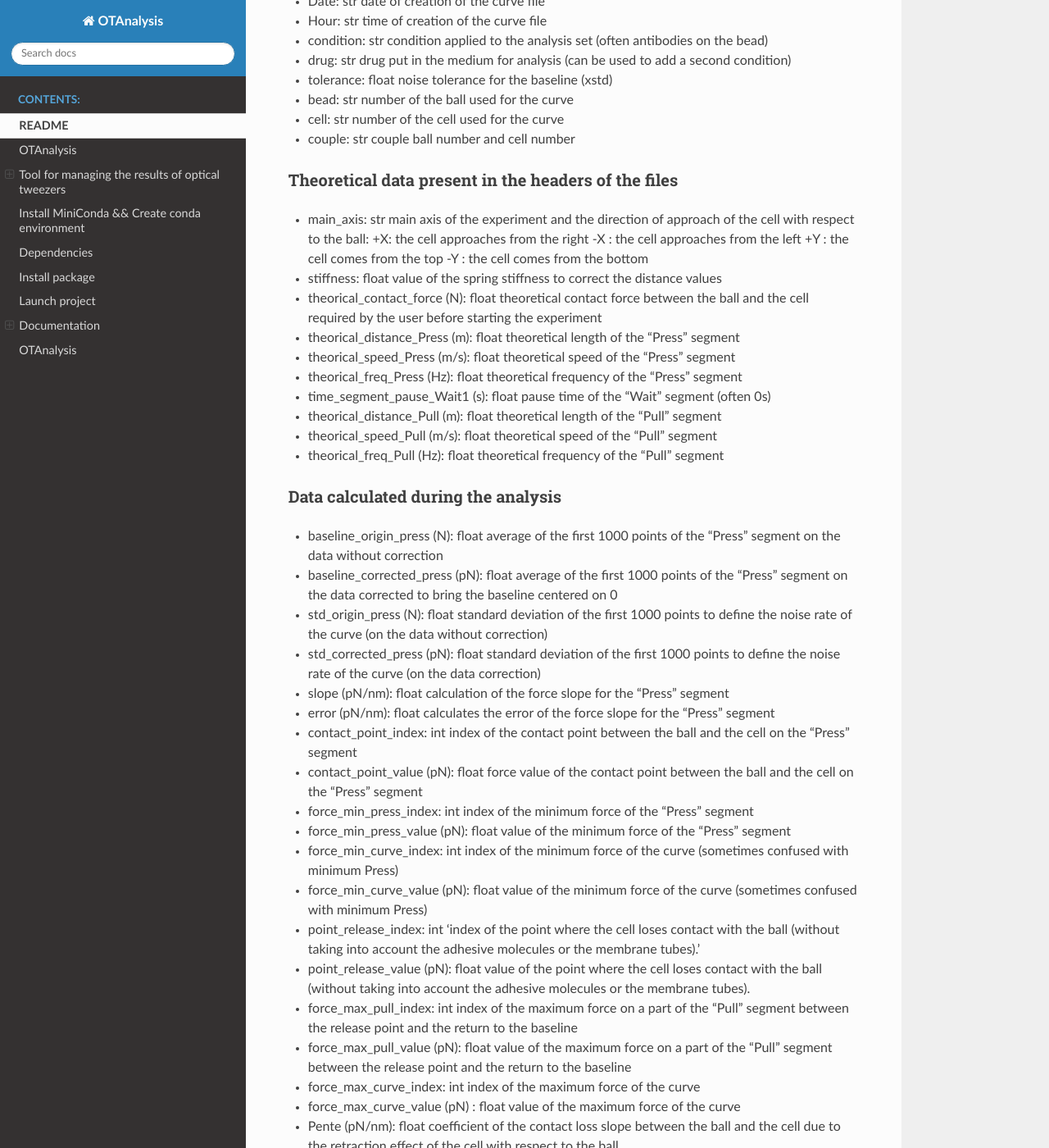
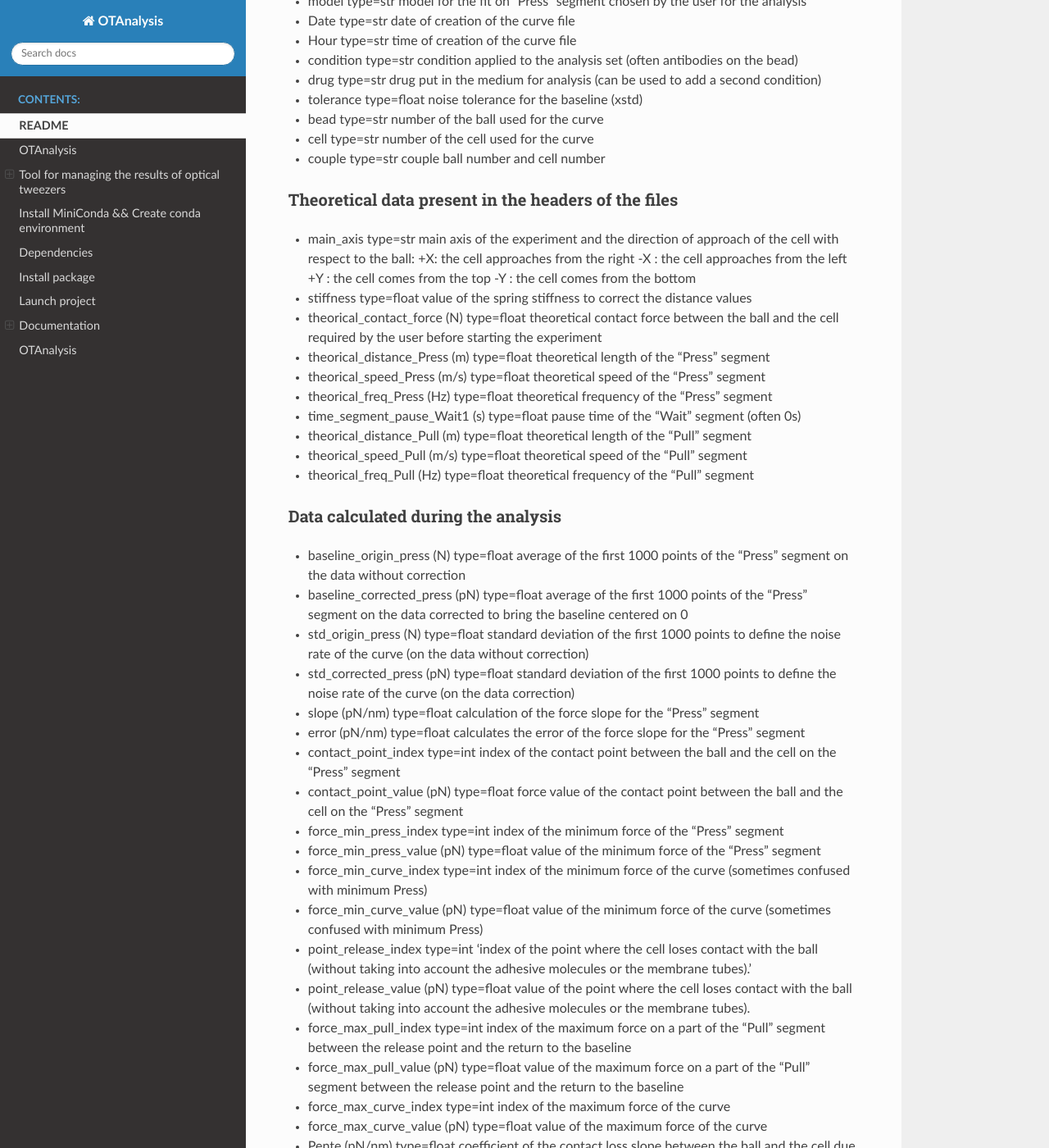
Before and after one commit to TigiGln/OTAnalysis, a Sphinx documentation site: the page built from docs/readme_link.rst, in a window 1280 px wide and 1400 px high, scrolled down 3890 px. Shown: the whole window at 82% size. Built offline with Sphinx 7.4.7 and the Read the Docs theme 2.0.0, drawn with Linux system fonts in a browser that asks for light colours; some of the changed text lies outside the part shown.

```diff
--- a/README.md
+++ b/README.md
@@ -110,138 +110,138 @@ firefox https://otanalysis.readthedocs.io/en/latest/index.html
 output file in the form of a table of 48 columns on the number of curves of the analysis (1 curve per line)
 columns
 ### Important data from the analysis for post-processing
-- treat_supervised: bool
+- treat_supervised type=bool
     True if curve visualized otherwise False
-- automatic_type: str
+- automatic_type type=str
     type determined by the automatic analysis
-- type: str
+- type type=str
     type given to the curve with the supervisor menu. If there is no supervision then the same as the 'automatic_type' column.
-- automatic_AL: str
+- automatic_AL type=str
     "No" if the curve is misaligned according to the automatic threshold otherwise "Yes"
 - AL: str
     Readjustment through supervision. If no supervision, then same as "automatic_AL"
-- automatic_AL_axe: list
+- automatic_AL_axe type=list
     secondary axis affected by curve misalignment and its sign to know the direction of the misalignment with respect to the direction of the main axis
-- optical_state: str
+- optical_state type=str
     optical correction applied (No_correction, Auto_correction, Manual_correction)
 
 
 ### Data of the analysis parameters
-- model: str
+- model type=str
     model for the fit on "Press" segment chosen by the user for the analysis
-- Date: str
+- Date type=str
     date of creation of the curve file
-- Hour: str
+- Hour type=str
     time of creation of the curve file
-- condition: str
+- condition type=str
     condition applied to the analysis set (often antibodies on the bead)
-- drug: str
+- drug type=str
     drug put in the medium for analysis (can be used to add a second condition)
-- tolerance: float
+- tolerance type=float
     noise tolerance for the baseline (xstd)
-- bead: str
+- bead type=str
     number of the ball used for the curve
-- cell: str
+- cell type=str
     number of the cell used for the curve
-- couple: str
+- couple type=str
     couple ball number and cell number
 
 ### Theoretical data present in the headers of the files
-- main_axis: str
+- main_axis type=str
     main axis of the experiment and the direction of approach of the cell with respect to the ball:
         +X: the cell approaches from the right
         -X : the cell approaches from the left
         +Y : the cell comes from the top
         -Y : the cell comes from the bottom
-- stiffness: float
+- stiffness type=float
     value of the spring stiffness to correct the distance values
-- theorical_contact_force (N): float
+- theorical_contact_force (N) type=float
     theoretical contact force between the ball and the cell required by the user before starting the experiment
-- theorical_distance_Press (m): float
+- theorical_distance_Press (m) type=float
     theoretical length of the "Press" segment
-- theorical_speed_Press (m/s): float
+- theorical_speed_Press (m/s) type=float
     theoretical speed of the "Press" segment
-- theorical_freq_Press (Hz): float
+- theorical_freq_Press (Hz) type=float
     theoretical frequency of the "Press" segment
-- time_segment_pause_Wait1 (s): float
+- time_segment_pause_Wait1 (s) type=float
     pause time of the "Wait" segment (often 0s)
-- theorical_distance_Pull (m): float
+- theorical_distance_Pull (m) type=float
     theoretical length of the "Pull" segment
-- theorical_speed_Pull (m/s): float
+- theorical_speed_Pull (m/s) type=float
     theoretical speed of the "Pull" segment
-- theorical_freq_Pull (Hz): float
+- theorical_freq_Pull (Hz) type=float
     theoretical frequency of the "Pull" segment
 
 
 ### Data calculated during the analysis
-- baseline_origin_press (N): float
+- baseline_origin_press (N) type=float
     average of the first 1000 points of the "Press" segment on the data without correction
-- baseline_corrected_press (pN): float
+- baseline_corrected_press (pN) type=float
     average of the first 1000 points of the "Press" segment on the data corrected to bring the baseline centered on 0
-- std_origin_press (N): float
+- std_origin_press (N) type=float
     standard deviation of the first 1000 points to define the noise rate of the curve (on the data without correction)
-- std_corrected_press (pN): float
+- std_corrected_press (pN) type=float
     standard deviation of the first 1000 points to define the noise rate of the curve (on the data correction)
-- slope (pN/nm): float
+- slope (pN/nm) type=float
     calculation of the force slope for the "Press" segment
-- error (pN/nm): float
+- error (pN/nm) type=float
     calculates the error of the force slope for the "Press" segment
-- contact_point_index: int
+- contact_point_index type=int
     index of the contact point between the ball and the cell on the "Press" segment
-- contact_point_value  (pN): float
+- contact_point_value  (pN) type=float
     force value of the contact point between the ball and the cell on the "Press" segment
-- force_min_press_index: int
+- force_min_press_index type=int
     index of the minimum force of the "Press" segment
-- force_min_press_value (pN): float
+- force_min_press_value (pN) type=float
     value of the minimum force of the "Press" segment
-- force_min_curve_index: int
+- force_min_curve_index type=int
     index of the minimum force of the curve (sometimes confused with minimum Press)
-- force_min_curve_value (pN): float
+- force_min_curve_value (pN) type=float
     value of the minimum force of the curve (sometimes confused with minimum Press)
-- point_release_index: int
+- point_release_index type=int
     'index of the point where the cell loses contact with the ball (without taking \ into account the adhesive molecules or the membrane tubes).'
-- point_release_value (pN): float
+- point_release_value (pN) type=float
     value of the point where the cell loses contact with the ball (without taking \ into account the adhesive molecules or the membrane tubes).
-- force_max_pull_index: int
-    index of the maximum force on a part of the "Pull" segment between the release point and the return to the baseline
-- force_max_pull_value (pN): float
-    value of the maximum force on a part of the "Pull" segment between the release point and the return to the baseline
-- force_max_curve_index: int
+- force_max_pull_index type=int
+    index of the maximum force on a part of the "Pull" segment between the release \ point and the return to the baseline
+- force_max_pull_value (pN) type=float
+    value of the maximum force on a part of the "Pull" segment between the release \ point and the return to the baseline
+- force_max_curve_index type=int
     index of the maximum force of the curve
-- force_max_curve_value (pN) : float
+- force_max_curve_value (pN) type=float
     value of the maximum force of the curve
-- Pente (pN/nm): float
+- Pente (pN/nm) type=float
     coefficient of the contact loss slope between the ball and the cell due to the retraction effect of the cell with respect to the ball
 
 ### Data calculated if type of curves different from non-adhesive, infinite tube or rejected
-- point_transition_index: int
+- point_transition_index type=int
     index of the break point of the tube (called transition point)
-- point_transition_value (pN): float
+- point_transition_value (pN) type=float
     value of the break point of the tube (called transition point)
-- point_return_endline_index: int
+- point_return_endline_index type=int
     index of the point where the curve returns to the baseline values
-- point_return_endline_value: float
+- point_return_endline_value type=float
     value of the point where the curve returns to the baseline values
 
 **Jumps:**
-- jump_force_start_pull (pN): float
+- jump_force_start_pull (pN) type=float
     force jump between the release point and the maximum force of the curve in the case of an adhesion or a finished tube
-- jump_force_end_pull (pN): float
+- jump_force_end_pull (pN) type=float
     force jump between the maximum force of the curve and the point of return to the baseline
-- jump_nb_points
+- jump_nb_points type=int
     number of points between the point of return to the baseline and the maximum strength of the curve
-- jump_time_start_pull (s)
+- jump_time_start_pull (s) type=float
     time between the release point and the maximum force of the curve
-- jump_time_end_pull (s)
+- jump_time_end_pull (s) type=float
     time between the maximum force of the curve and the point of return to the baseline
-- jump_distance_start_pull (nm): float
+- jump_distance_start_pull (nm) type=float
     distance between the release point and the maximum force of the curve
-- jump_distance_end_pull (nm): float
+- jump_distance_end_pull (nm) type=float
     distance between the maximum force of the curve and the point of return to the baseline
 
 ### Boolean validation of the fits
-- valid_fit_press : bool
+- valid_fit_press type=bool
     validation of the fit on the "Press" segment. False by default because not validated
 
-- valid_fit_pull : bool
+- valid_fit_pull type=bool
     validation of the fit on the "Pull" segment. False by default because not validated
--- a/docs/conf.py
+++ b/docs/conf.py
@@ -24,7 +24,9 @@ import sys
 # for mod_name in MOCK_MODULES:
 #     sys.modules[mod_name] = mock.Mock()
 sys.path.insert(0, os.path.abspath('..'))
-from otanalysis import controller, view, model, extractor, tests
+import otanalysis
+import main
+import setup_logger
 
 # -- Project information -----------------------------------------------------
 
```
Also changed, not shown: 7 other files.
